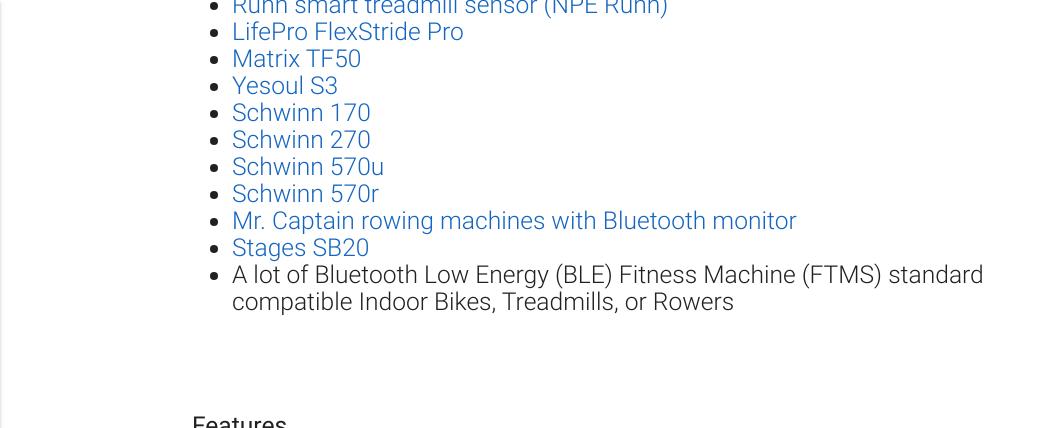
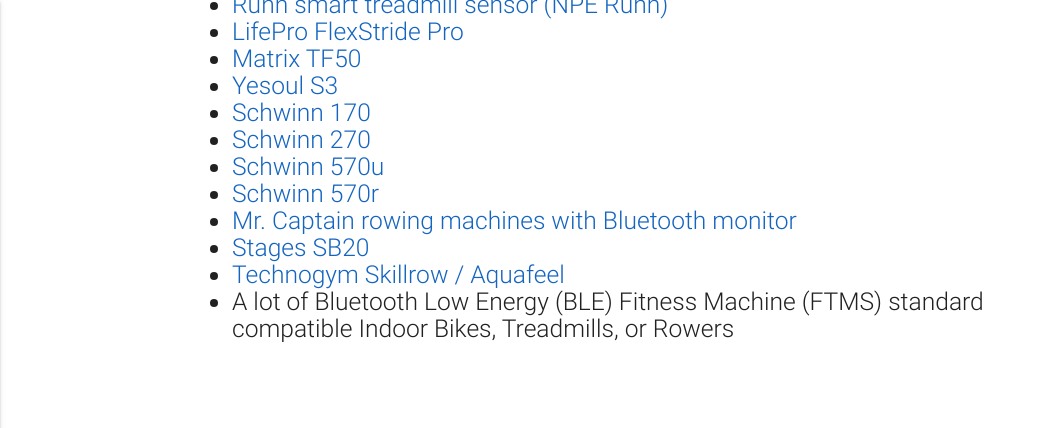
Before and after one commit to TrackMyIndoorWorkout/TrackMyIndoorWorkout.github.io, a Jekyll site: the page built from index.md, in a window 1280 px wide and 900 px high, scrolled down 2956 px, cut to the strip 0-428 px from the top of the window. Shown: the whole strip, without its empty margins (0-1045 px from the left). Built offline with Jekyll 4.4.1, drawn with Linux system fonts in a browser that asks for light colours.

Commit message:
Feature Technogym Skillrow Aquafeel explicitly as supported, fixes #17

```diff
--- a/index.md
+++ b/index.md
@@ -23,4 +23,5 @@ layout: home
 * [Schwinn 570r](https://global.schwinnfitness.com/en/570r/100531.html)
 * [Mr. Captain rowing machines with Bluetooth monitor](https://mr-captain.com/collections/rowing-machine)
 * [Stages SB20](https://stagescycling.com/en_us/stages-sb20-smart-bike-indoor-cycle)
+* [Technogym Skillrow / Aquafeel](https://www.technogym.com/us/skillrow.html)
 * A lot of Bluetooth Low Energy (BLE) Fitness Machine (FTMS) standard compatible Indoor Bikes, Treadmills, or Rowers
```
